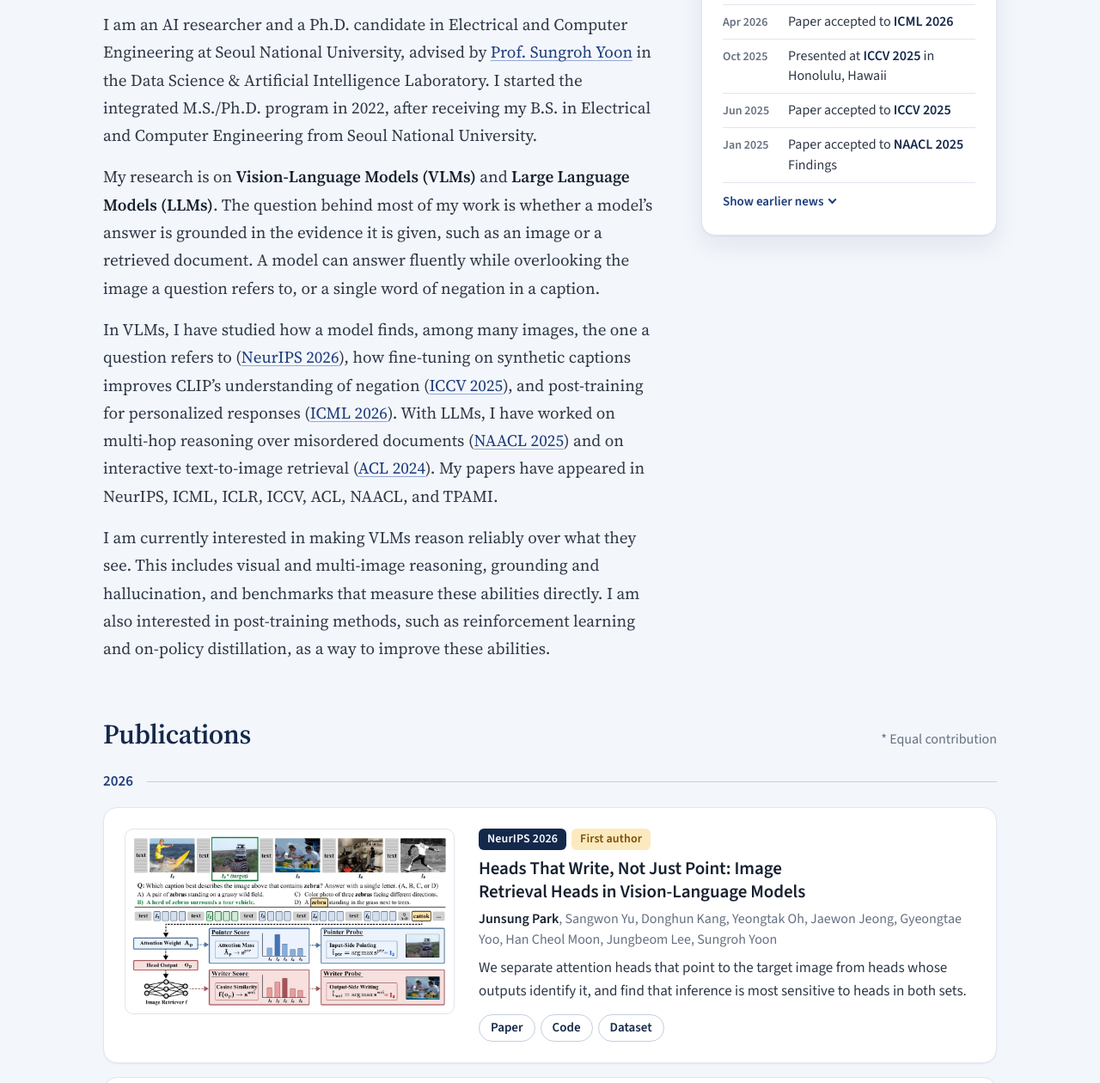
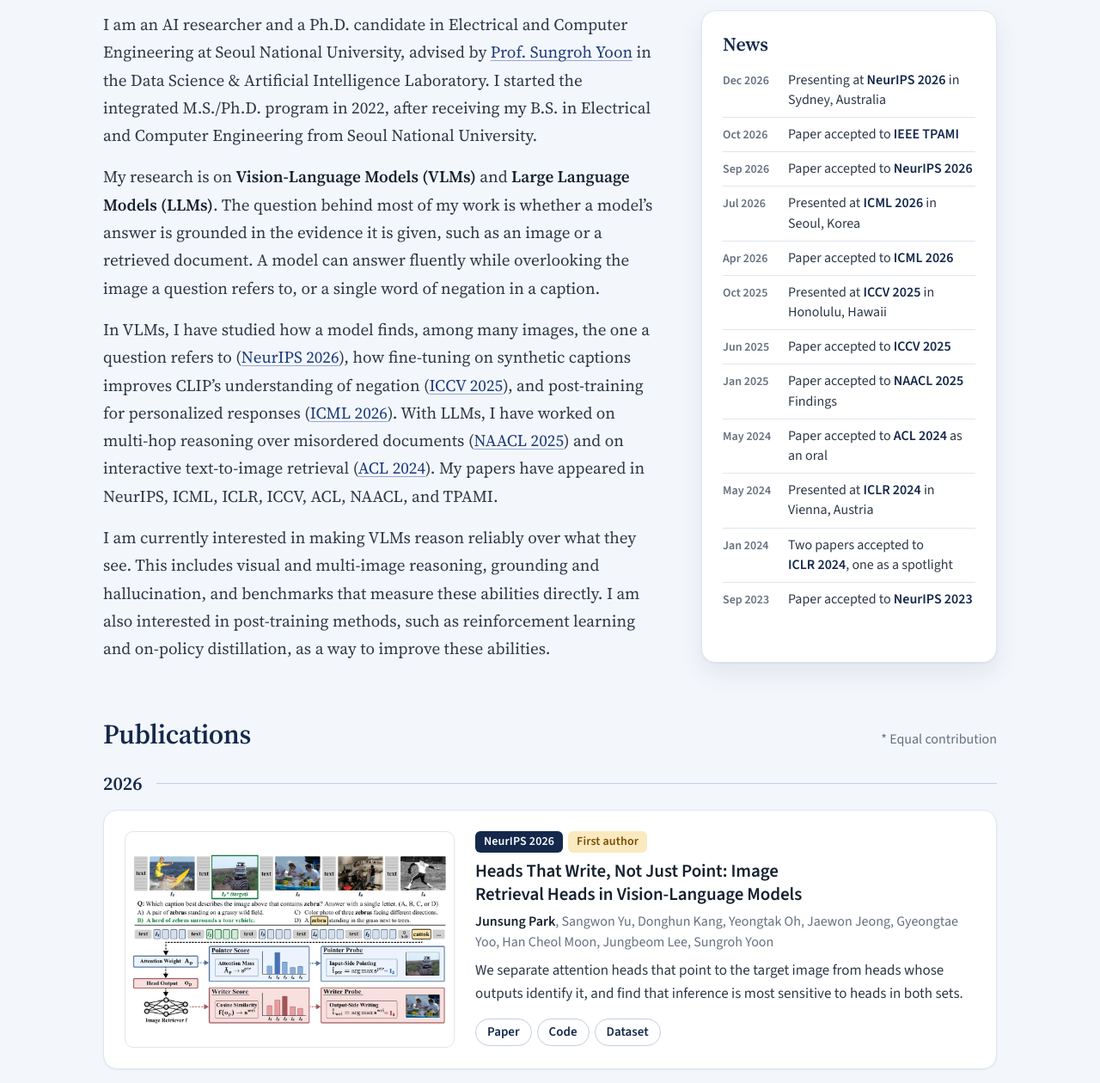
Before and after one commit to parkquasar/parkquasar.github.io, a plain HTML site: page index.html in a window 1280 px wide. Shown: the part 388-1648 px from the top of the page at 86% size. Drawn offline with Linux system fonts and the light colour scheme.

Commit message:
Layout pass: news card matches the introduction's height, uniform 16:9 figure frames with crops for four papers, plain CV link in the top bar

```diff
--- a/assets/style.css
+++ b/assets/style.css
@@ -115,8 +115,6 @@ a:focus-visible { outline: 2px solid var(--cobalt); outline-offset: 3px; border-
   transition: background-color 0.15s ease, color 0.15s ease;
 }
 .nav nav a:hover { background: var(--tint); color: var(--navy); }
-.nav nav a.cv { margin-left: 0.5rem; background: var(--navy); color: #fff; }
-.nav nav a.cv:hover { background: var(--navy-2); color: #fff; }
 
 /* ---- Hero ---------------------------------------------------------- */
 .hero { position: relative; padding-top: 4rem; }
@@ -132,11 +130,12 @@ a:focus-visible { outline: 2px solid var(--cobalt); outline-offset: 3px; border-
   mask-image: linear-gradient(#000 60%, transparent 100%);
   pointer-events: none;
 }
-.hero-grid {
+.hero-grid { /* introduction | News; the row height is set by the introduction */
   display: grid;
   grid-template-columns: minmax(0, 1fr) 21.5rem;
-  gap: 3.5rem;
-  align-items: start;
+  gap: 3rem;
+  align-items: stretch;
+  margin-top: 2rem;
 }
 
 .ident { display: flex; align-items: center; gap: 1.5rem; }
@@ -178,7 +177,6 @@ h1 {
 }
 .status .dot { flex: none; width: 0.5rem; height: 0.5rem; border-radius: 50%; background: var(--green); box-shadow: 0 0 0 3px rgba(43, 176, 122, 0.2); }
 
-.bio { margin-top: 2rem; }
 .bio p {
   max-width: 43rem;
   color: var(--text);
@@ -230,7 +228,8 @@ h1 {
 }
 
 /* Side column: news */
-.side { display: grid; gap: 1rem; }
+.side { position: relative; }
+.side .news { position: absolute; inset: 0; display: flex; flex-direction: column; padding-bottom: 0.5rem; }
 .card {
   padding: 1.5rem;
   border: 1px solid var(--line);
@@ -245,7 +244,18 @@ h1 {
   font-weight: 600;
   line-height: 1.3;
 }
-.news ul { margin-top: 0.5rem; }
+.news .scroller { position: relative; flex: 1; min-height: 0; margin-top: 0.5rem; overflow-y: auto; overscroll-behavior: contain; scrollbar-width: thin; }
+.news .scroller::after { /* fade at the bottom edge while more items are below; at the end it covers only the list's bottom padding */
+  content: "";
+  position: sticky;
+  bottom: 0;
+  display: block;
+  height: 1.5rem;
+  margin-top: -1.5rem;
+  background: linear-gradient(rgba(255, 255, 255, 0), #fff);
+  pointer-events: none;
+}
+.news ul { padding-bottom: 1.5rem; }
 .news li {
   display: grid;
   grid-template-columns: 4rem minmax(0, 1fr);
@@ -260,39 +270,6 @@ h1 {
 .news time { color: var(--muted); font-size: 0.875rem; font-weight: 600; font-variant-numeric: tabular-nums; white-space: nowrap; }
 .news a { color: var(--navy); font-weight: 600; white-space: nowrap; transition: color 0.15s ease; }
 .news a:hover { color: var(--cobalt); text-decoration: underline; text-underline-offset: 3px; }
-.news details { border-top: 1px solid var(--line); }
-.news details ul { margin-top: 0; }
-.news details li:first-child { border-top: 1px solid var(--line); }
-.news summary {
-  display: inline-flex;
-  align-items: center;
-  gap: 0.375rem;
-  padding: 0.625rem 0 0.125rem;
-  color: var(--navy-2);
-  font-size: 0.9375rem;
-  font-weight: 600;
-  cursor: pointer;
-  list-style: none;
-  user-select: none;
-  transition: color 0.15s ease;
-}
-.news summary::-webkit-details-marker { display: none; }
-.news summary::after { /* chevron */
-  content: "";
-  width: 0.4375rem;
-  height: 0.4375rem;
-  border-right: 2px solid currentColor;
-  border-bottom: 2px solid currentColor;
-  transform: translateY(-0.15em) rotate(45deg);
-  transition: transform 0.15s ease;
-}
-.news summary:hover { color: var(--cobalt); }
-.news summary:focus-visible { outline: 2px solid var(--cobalt); outline-offset: 3px; border-radius: 4px; }
-.news details[open] summary { padding-bottom: 0.5rem; }
-.news details[open] summary::after { transform: translateY(0.1em) rotate(-135deg); }
-.news .when-open,
-.news details[open] .when-closed { display: none; }
-.news details[open] .when-open { display: inline; }
 
 /* ---- Publications -------------------------------------------------- */
 .block { padding-top: 4rem; }
@@ -311,12 +288,13 @@ h1 {
   display: flex;
   align-items: center;
   gap: 1rem;
-  margin: 2rem 0 1rem;
-  color: var(--navy-2);
-  font-size: 1.0625rem;
+  margin: 3rem 0 1rem;
+  color: var(--navy);
+  font-family: var(--serif);
+  font-size: 1.375rem;
   font-weight: 600;
   font-variant-numeric: tabular-nums;
-  line-height: 1.5;
+  line-height: 1.3;
 }
 .year::after { content: ""; flex: 1; height: 1px; background: var(--line-strong); }
 .sec + .year { margin-top: 0; }
@@ -324,8 +302,9 @@ h1 {
 .pub {
   display: grid;
   grid-template-columns: 24rem minmax(0, 1fr);
-  gap: 1.75rem;
-  align-items: start;
+  grid-template-rows: minmax(15.75rem, auto); /* every card at least as tall as the longest text block */
+  gap: 1.5rem;
+  align-items: stretch;
   padding: 1.5rem;
   border: 1px solid var(--line);
   border-radius: 16px;
@@ -337,7 +316,9 @@ h1 {
 .pub:hover { border-color: var(--line-strong); box-shadow: var(--shadow); }
 
 .thumb {
-  display: block;
+  display: flex;
+  align-items: center;
+  justify-content: center;
   padding: 0.5rem;
   border: 1px solid var(--line);
   border-radius: 10px;
@@ -345,7 +326,7 @@ h1 {
   cursor: zoom-in;
   transition: border-color 0.15s ease, box-shadow 0.15s ease;
 }
-.thumb img { width: 100%; height: auto; max-height: 19rem; border-radius: 4px; object-fit: contain; }
+.thumb img { width: 100%; height: auto; aspect-ratio: 16 / 9; border-radius: 4px; object-fit: contain; }
 a.thumb:hover { border-color: var(--cobalt); box-shadow: 0 6px 18px rgba(47, 95, 214, 0.16); }
 
 .meta { display: flex; flex-wrap: wrap; align-items: center; gap: 0.375rem; }
@@ -371,7 +352,7 @@ a.thumb:hover { border-color: var(--cobalt); box-shadow: 0 6px 18px rgba(47, 95,
 .authors .me { color: var(--ink); font-weight: 600; white-space: nowrap; }
 .desc { margin-top: 0.5rem; color: var(--text); font-size: 1.0625rem; line-height: 1.55; text-wrap: pretty; }
 
-.links { display: flex; flex-wrap: wrap; gap: 0.375rem; margin-top: 0.875rem; }
+.links { display: flex; flex-wrap: wrap; gap: 0.375rem; margin-top: 1rem; }
 .links a {
   display: inline-block;
   padding: 0.25rem 0.8125rem;
@@ -388,16 +369,22 @@ a.thumb:hover { border-color: var(--cobalt); box-shadow: 0 6px 18px rgba(47, 95,
 
 /* ---- Footer -------------------------------------------------------- */
 footer { margin-top: 4rem; border-top: 1px solid var(--line-strong); color: var(--muted); font-size: 1rem; }
-footer .wrap { display: flex; flex-wrap: wrap; justify-content: space-between; gap: 0.25rem 1.5rem; padding-top: 1.5rem; padding-bottom: 2.5rem; }
+footer .wrap { display: flex; flex-wrap: wrap; justify-content: space-between; gap: 0.25rem 1.5rem; padding-top: 1.5rem; padding-bottom: 3rem; }
 
 /* ---- Below 70rem: the side column moves under the introduction ----- */
 @media (max-width: 70rem) {
   .pub { grid-template-columns: 20rem minmax(0, 1fr); }
   .hero-grid { grid-template-columns: minmax(0, 1fr); gap: 2rem; }
+  .side .news { position: static; padding-bottom: 1rem; }
+  .news .scroller { overflow: visible; }
+  .news .scroller::after { display: none; }
+  .news ul { display: grid; grid-template-columns: repeat(2, minmax(0, 1fr)); grid-template-rows: repeat(6, auto); grid-auto-flow: column; column-gap: 3rem; padding-bottom: 0; }
+  .news li { border-top: 1px solid var(--line); }
+  .news li:nth-child(6n+1) { border-top: 0; }
 }
 
 @media (max-width: 62rem) {
-  .pub { grid-template-columns: 16rem minmax(0, 1fr); gap: 1.25rem; padding: 1.25rem; }
+  .pub { grid-template-columns: 16rem minmax(0, 1fr); grid-template-rows: auto; gap: 1.25rem; padding: 1.25rem; align-items: start; }
 }
 
 /* ---- Narrow -------------------------------------------------------- */
@@ -405,7 +392,7 @@ footer .wrap { display: flex; flex-wrap: wrap; justify-content: space-between; g
   .wrap { padding-left: 1.25rem; padding-right: 1.25rem; }
   .nav nav a { padding: 0.375rem 0.5rem; }
   .nav nav a.opt { display: none; }
-  .hero { padding-top: 2.5rem; }
+  .hero { padding-top: 2rem; }
   .ident { gap: 1rem; }
   .avatar { width: 5rem; height: 5rem; }
   .role { font-size: 1.0625rem; }
@@ -416,6 +403,9 @@ footer .wrap { display: flex; flex-wrap: wrap; justify-content: space-between; g
   .sec h2 { font-size: 1.75rem; }
   .pub { grid-template-columns: 12.5rem minmax(0, 1fr); gap: 1rem; padding: 1rem; }
   .pub h3 { font-size: 1.1875rem; }
+  .news ul { grid-template-columns: minmax(0, 1fr); grid-template-rows: none; grid-auto-flow: row; }
+  .news li:nth-child(6n+1) { border-top: 1px solid var(--line); }
+  .news li:first-child { border-top: 0; }
 }
 
 /* ---- Phones: figure above the text --------------------------------- */
@@ -437,4 +427,7 @@ footer .wrap { display: flex; flex-wrap: wrap; justify-content: space-between; g
   .hero::before { display: none; }
   .pub, .card { box-shadow: none; }
   .pub { break-inside: avoid; }
+  .side .news { position: static; }
+  .news .scroller { overflow: visible; }
+  .news .scroller::after { display: none; }
 }
--- a/index.html
+++ b/index.html
@@ -15,7 +15,7 @@
   <link rel="icon" href="favicon.svg?v=b9212a78" type="image/svg+xml">
   <link rel="preload" href="assets/fonts/source-sans-3-latin-wght-normal.woff2" as="font" type="font/woff2" crossorigin>
   <link rel="preload" href="assets/fonts/source-serif-4-latin-opsz-normal.woff2" as="font" type="font/woff2" crossorigin>
-  <link rel="stylesheet" href="assets/style.css?v=f234aac4">
+  <link rel="stylesheet" href="assets/style.css?v=9521bcb0">
   <script type="application/ld+json">
   {
     "@context": "https://schema.org",
@@ -45,7 +45,7 @@
     <nav aria-label="Sections">
       <a class="opt" href="#about">About</a>
       <a href="#publications">Publications</a>
-      <a class="cv" href="Junsung_Park_CV.pdf?v=1fea61ca">CV</a>
+      <a href="Junsung_Park_CV.pdf?v=1fea61ca">CV</a>
     </nav>
   </div>
 </header>
@@ -55,8 +55,7 @@
   <!-- ===== About ====================================================== -->
   <section class="hero" id="about">
     <div class="wrap">
-      <div class="hero-grid">
-        <div>
+      <div class="hero-head">
           <div class="ident">
             <img class="avatar" src="assets/img/profile.webp?v=cf6a03bd" width="320" height="320" alt="Portrait of Junsung Park">
             <div>
@@ -75,17 +74,19 @@
             <li><a href="https://www.linkedin.com/in/junsung-park-a59752308/" rel="me"><svg viewBox="0 0 24 24" aria-hidden="true"><path d="M16 8a6 6 0 0 1 6 6v7h-4v-7a2 2 0 0 0-2-2 2 2 0 0 0-2 2v7h-4v-7a6 6 0 0 1 6-6z"/><rect x="2" y="9" width="4" height="12"/><circle cx="4" cy="4" r="2"/></svg>LinkedIn</a></li>
           </ul>
 
+      </div>
+      <div class="hero-grid">
           <div class="bio">
             <p>I am an AI researcher and a Ph.D. candidate in Electrical and Computer Engineering at Seoul National University, advised by <a class="nb" href="https://data.snu.ac.kr/">Prof. Sungroh Yoon</a> in the Data Science &amp; Artificial Intelligence Laboratory. I started the integrated <span class="nb">M.S./Ph.D.</span> program in 2022, after receiving my B.S. in Electrical and Computer Engineering from Seoul National University.</p>
             <p>My research is on <strong><span class="nb">Vision-Language</span> Models (VLMs)</strong> and <strong>Large Language Models (LLMs)</strong>. The question behind most of my work is whether a model&rsquo;s answer is grounded in the evidence it is given, such as an image or a retrieved document. A model can answer fluently while overlooking the image a question refers to, or a single word of negation in a caption.</p>
             <p>In VLMs, I have studied how a model finds, among many images, the one a question refers to <span class="nb">(<a href="#neurips2026">NeurIPS 2026</a>)</span>, how <span class="nb">fine-tuning</span> on synthetic captions improves CLIP&rsquo;s understanding of negation <span class="nb">(<a href="#iccv2025">ICCV 2025</a>)</span>, and <span class="nb">post-training</span> for personalized responses <span class="nb">(<a href="#icml2026">ICML 2026</a>)</span>. With LLMs, I have worked on <span class="nb">multi-hop</span> reasoning over misordered documents <span class="nb">(<a href="#naacl2025">NAACL 2025</a>)</span> and on interactive <span class="nb">text-to-image</span> retrieval <span class="nb">(<a href="#acl2024">ACL 2024</a>)</span>. My papers have appeared in NeurIPS, ICML, ICLR, ICCV, ACL, NAACL, and TPAMI.</p>
             <p>I am currently interested in making VLMs reason reliably over what they see. This includes visual and <span class="nb">multi-image</span> reasoning, grounding and hallucination, and benchmarks that measure these abilities directly. I am also interested in <span class="nb">post-training</span> methods, such as reinforcement learning and <span class="nb">on-policy</span> distillation, as a way to improve these abilities.</p>
           </div>
-        </div>
 
         <aside class="side">
           <section class="card news" aria-labelledby="h-news">
             <h2 id="h-news">News</h2>
+            <div class="scroller">
               <ul>
                 <li><time datetime="2026-12">Dec 2026</time><span>Presenting at <a href="#neurips2026">NeurIPS 2026</a> in <span class="nb">Sydney, Australia</span></span></li>
                 <li><time datetime="2026-10">Oct 2026</time><span>Paper accepted to <a href="#tpami2026">IEEE TPAMI</a></span></li>
@@ -95,16 +96,12 @@
                 <li><time datetime="2025-10">Oct 2025</time><span>Presented at <a href="#iccv2025">ICCV 2025</a> in <span class="nb">Honolulu, Hawaii</span></span></li>
                 <li><time datetime="2025-06">Jun 2025</time><span>Paper accepted to <a href="#iccv2025">ICCV 2025</a></span></li>
                 <li><time datetime="2025-01">Jan 2025</time><span>Paper accepted to <a href="#naacl2025">NAACL 2025</a> Findings</span></li>
-            </ul>
-            <details>
-              <summary><span class="when-closed">Show earlier news</span><span class="when-open">Hide earlier news</span></summary>
-              <ul>
                 <li><time datetime="2024-05">May 2024</time><span>Paper accepted to <a href="#acl2024">ACL 2024</a> as an oral</span></li>
                 <li><time datetime="2024-05">May 2024</time><span>Presented at <a href="#iclr2024">ICLR 2024</a> in <span class="nb">Vienna, Austria</span></span></li>
                 <li><time datetime="2024-01">Jan 2024</time><span>Two papers accepted to <a href="#iclr2024">ICLR 2024</a>, one as a spotlight</span></li>
                 <li><time datetime="2023-09">Sep 2023</time><span>Paper accepted to <a href="#neurips2023">NeurIPS 2023</a></span></li>
               </ul>
-            </details>
+            </div>
           </section>
         </aside>
       </div>
@@ -165,7 +162,7 @@
       </div>
     </article>
     <article class="pub" id="naacl2025">
-      <a class="thumb" href="assets/img/core-full.webp?v=8cbc166c" aria-label="Open the figure at full size"><img src="assets/img/core.webp?v=27f76b43" width="1100" height="1008" loading="lazy" alt="Figure 1 of the paper: the same multi-hop question answered wrongly or correctly depending on the order of the supporting documents."></a>
+      <a class="thumb" href="assets/img/core-full.webp?v=8cbc166c" aria-label="Open the figure at full size"><img src="assets/img/crops/core.webp?v=be86df2f" width="1100" height="619" loading="lazy" alt="Part of Figure 1 of the paper: a multi-hop question answered wrongly when the supporting documents are in a misleading order."></a>
       <div>
         <div class="meta"><span class="venue">NAACL 2025</span><span class="tag">Findings</span></div>
         <h3><a href="https://aclanthology.org/2025.findings-naacl.360/">Unleashing <span class="nb">Multi-Hop</span> Reasoning Potential in Large Language Models through Repetition of Misordered Context</a></h3>
@@ -188,7 +185,7 @@
       </div>
     </article>
     <article class="pub" id="iclr2024">
-      <a class="thumb" href="assets/img/deyo-full.webp?v=6adfd319" aria-label="Open the figure at full size"><img src="assets/img/deyo.webp?v=0d500ee0" width="1100" height="541" loading="lazy" alt="An image and its patch-shuffled version, the object-destructive transformation used by the method."></a>
+      <a class="thumb" href="assets/img/deyo-full.webp?v=6adfd319" aria-label="Open the figure at full size"><img src="assets/img/crops/deyo.webp?v=cc57fb26" width="782" height="440" loading="lazy" alt="An image and its patch-shuffled version, the object-destructive transformation used by the method."></a>
       <div>
         <div class="meta"><span class="venue">ICLR 2024</span><span class="tag honor">Spotlight</span></div>
         <h3><a href="https://proceedings.iclr.cc/paper_files/paper/2024/hash/cd0665986c1e9c15f6569ac944bcf88a-Abstract-Conference.html">Entropy is not Enough for <span class="nb">Test-Time</span> Adaptation: From the Perspective of Disentangled Factors</a></h3>
@@ -198,7 +195,7 @@
       </div>
     </article>
     <article class="pub" id="iclr2024-dafa">
-      <a class="thumb" href="assets/img/dafa-full.webp?v=72c06c72" aria-label="Open the figure at full size"><img src="assets/img/dafa.webp?v=e5966180" width="1100" height="359" loading="lazy" alt="Figure 1 of the paper: a previous approach and DAFA compared across similar and dissimilar classes."></a>
+      <a class="thumb" href="assets/img/dafa-full.webp?v=72c06c72" aria-label="Open the figure at full size"><img src="assets/img/crops/dafa.webp?v=46a577b1" width="1100" height="619" loading="lazy" alt="Part of Figure 1 of the paper: a previous approach and DAFA compared on similar classes."></a>
       <div>
         <div class="meta"><span class="venue">ICLR 2024</span></div>
         <h3><a href="https://proceedings.iclr.cc/paper_files/paper/2024/hash/7bd4a7d0e6773072c2e3c77b11d93065-Abstract-Conference.html">DAFA: <span class="nb">Distance-Aware</span> Fair Adversarial Training</a></h3>
@@ -211,7 +208,7 @@
     <div class="year" role="heading" aria-level="3">2023</div>
 
     <article class="pub" id="neurips2023">
-      <a class="thumb" href="assets/img/puca-full.webp?v=56450649" aria-label="Open the figure at full size"><img src="assets/img/puca.webp?v=fababdbd" width="1100" height="539" loading="lazy" alt="A noisy image crop and the same crop denoised by PUCA."></a>
+      <a class="thumb" href="assets/img/puca-full.webp?v=56450649" aria-label="Open the figure at full size"><img src="assets/img/crops/puca.webp?v=b874ea13" width="1100" height="619" loading="lazy" alt="A noisy image crop and the same crop denoised by PUCA."></a>
       <div>
         <div class="meta"><span class="venue">NeurIPS 2023</span></div>
         <h3><a href="https://proceedings.neurips.cc/paper_files/paper/2023/hash/3d226fb8fbd6ee6ec70d0427f1319707-Abstract-Conference.html">PUCA: <span class="nb">Patch-Unshuffle</span> and Channel Attention for Enhanced <span class="nb">Self-Supervised</span> Image Denoising</a></h3>
```
Also changed, not shown: assets/img/core.webp (deleted), assets/img/crops/core.webp (added), assets/img/crops/dafa.webp (added), assets/img/crops/deyo.webp (added), assets/img/crops/puca.webp (added), assets/img/dafa.webp (deleted), assets/img/deyo.webp (deleted), assets/img/puca.webp (deleted). Lines whose indentation alone changed are shown as unchanged.
